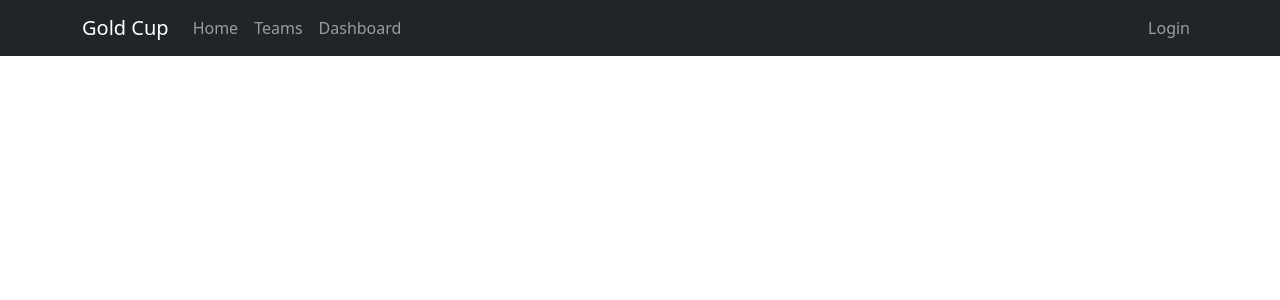
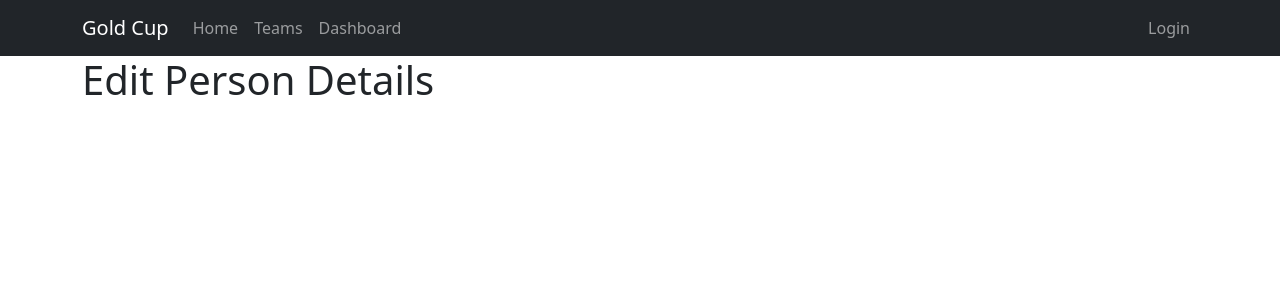
Before and after one commit to gold-cup/gold-cup-frontend, a React (Create React App) app: page /person/1 in a window 1280 px wide. Shown: the top 300 px of the page. Built offline with nearby package versions, Linux system fonts and the light colour scheme.

Commit message:
Added person edit route

```diff
--- a/src/App.tsx
+++ b/src/App.tsx
@@ -1,5 +1,5 @@
 import React from 'react';
-import {Teams, Home, TeamInfo, Register, Dashboard, Login, NewPerson} from './pages'
+import {Teams, Home, TeamInfo, Register, Dashboard, Login, NewPerson, PersonEdit} from './pages'
 import {BrowserRouter, Routes, Route} from 'react-router-dom'
 import { Navigation } from './components';
 
@@ -17,6 +17,7 @@ function App() {
           <Route path="/register" element={<Register />} />
           <Route path='/dashboard' element={<Dashboard />} />
           <Route path='/login' element={<Login />} />
+          <Route path='/person/:id' element={<PersonEdit />} />
           <Route path='/new-person' element={<NewPerson />} />
           <Route path="/teams/:id" element={<TeamInfo />} />
           <Route path="/teams" element={<Teams />} />
--- a/src/pages/Dashboard/components/PersonManagement/PersonManagement.tsx
+++ b/src/pages/Dashboard/components/PersonManagement/PersonManagement.tsx
@@ -49,7 +49,7 @@ export const PersonManagement = () => {
                                     <Card.Text>Status: {person.status}</Card.Text>
                                     <ButtonGroup>
                                         <Button variant="primary" onClick={() => navigate(`/dashboard/people/${person.id}`)}>View</Button>
-                                        <Button variant="secondary" onClick={() => navigate(`/dashboard/people/${person.id}`)}>Edit</Button>
+                                        <Button variant="secondary" onClick={() => navigate(`/person/${person.id}`)}>Edit</Button>
                                         <Button variant="danger" onClick={() => setShowDeleteModal(true)}>Delete</Button>
                                     </ButtonGroup>
                                 </Card.Body>
--- /dev/null
+++ b/src/pages/PersonEdit/PersonEdit.tsx
@@ -0,0 +1,7 @@
+import React from 'react'
+
+export const PersonEdit = () => {
+    return (
+        <h1>Edit Person Details </h1>
+    )
+}
--- /dev/null
+++ b/src/pages/PersonEdit/index.ts
@@ -0,0 +1 @@
+export {PersonEdit} from './PersonEdit';
--- a/src/pages/index.ts
+++ b/src/pages/index.ts
@@ -5,3 +5,4 @@ export {Register} from './Register'
 export {Dashboard} from './Dashboard'
 export {Login} from './Login'
 export {NewPerson} from './NewPerson'
+export {PersonEdit} from './PersonEdit'
```
